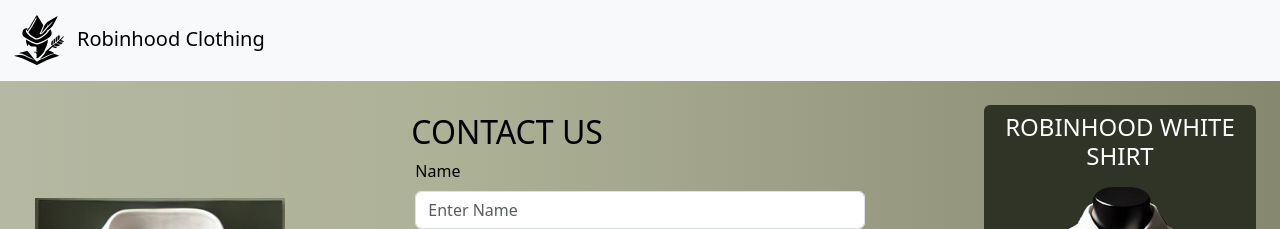
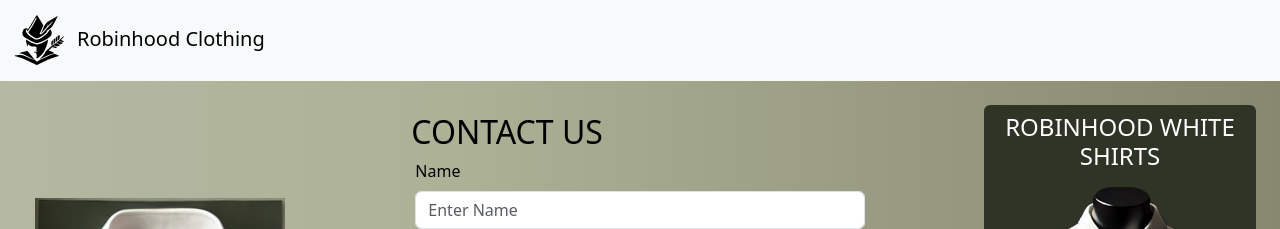
Before and after one commit to prathapsomesh/robinHoodClothingFe, a Next.js app: page / in a window 1280 px wide. Shown: the top 229 px of the page. Built offline with nearby package versions, Linux system fonts and the light colour scheme.

Commit message:
Pratap | text changes

```diff
--- a/src/components/home.js
+++ b/src/components/home.js
@@ -14,7 +14,7 @@
       <Row>
         <Col
           md={3}
-          className="d-flex justify-content-center align-items-center"
+          className="d-flex justify-content-center align-items-center p-3"
         >
           <Image
             src="/whiteshirt.jpg"
@@ -41,7 +41,7 @@
                     className="pt-2 pb-2 orange"
                     style={{ color: '#fff', textAlign: 'center' }}
                   >
-                    ROBINHOOD WHITE SHIRT
+                    ROBINHOOD WHITE SHIRTS
                   </h4>
 
                   <Image
```
